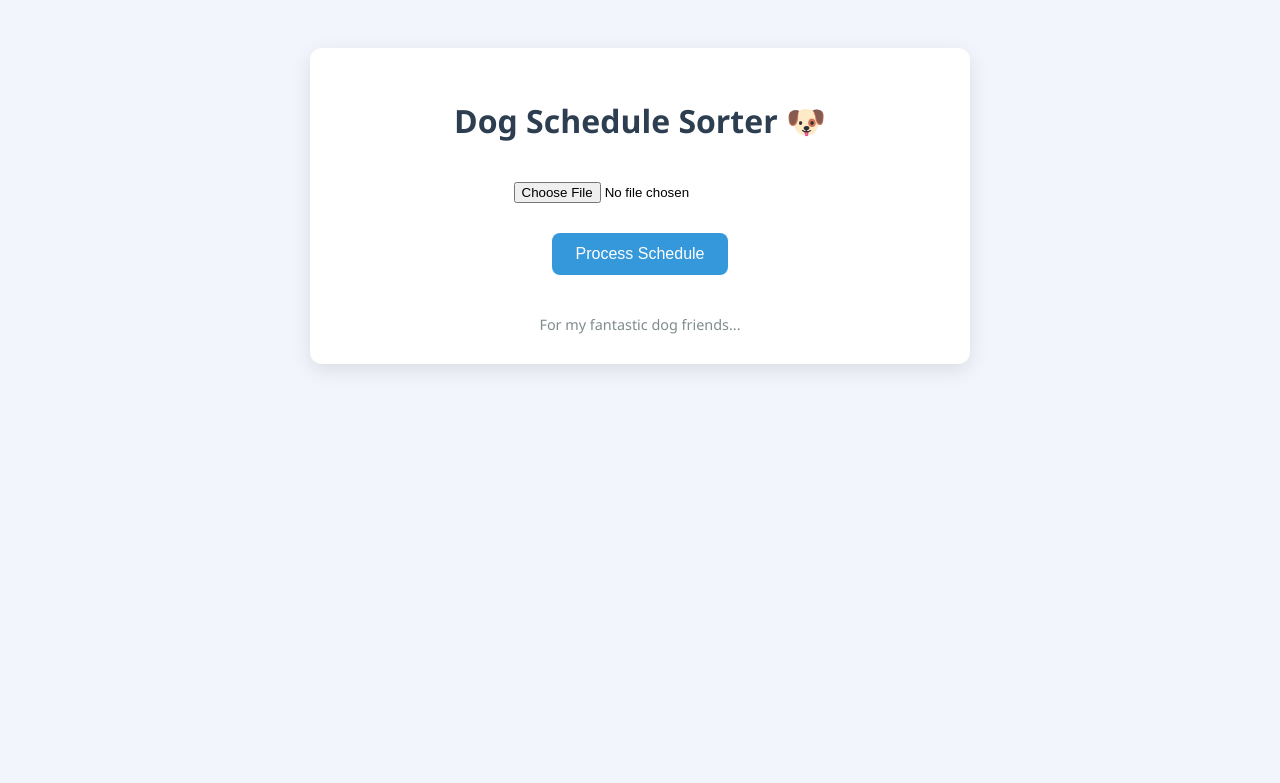
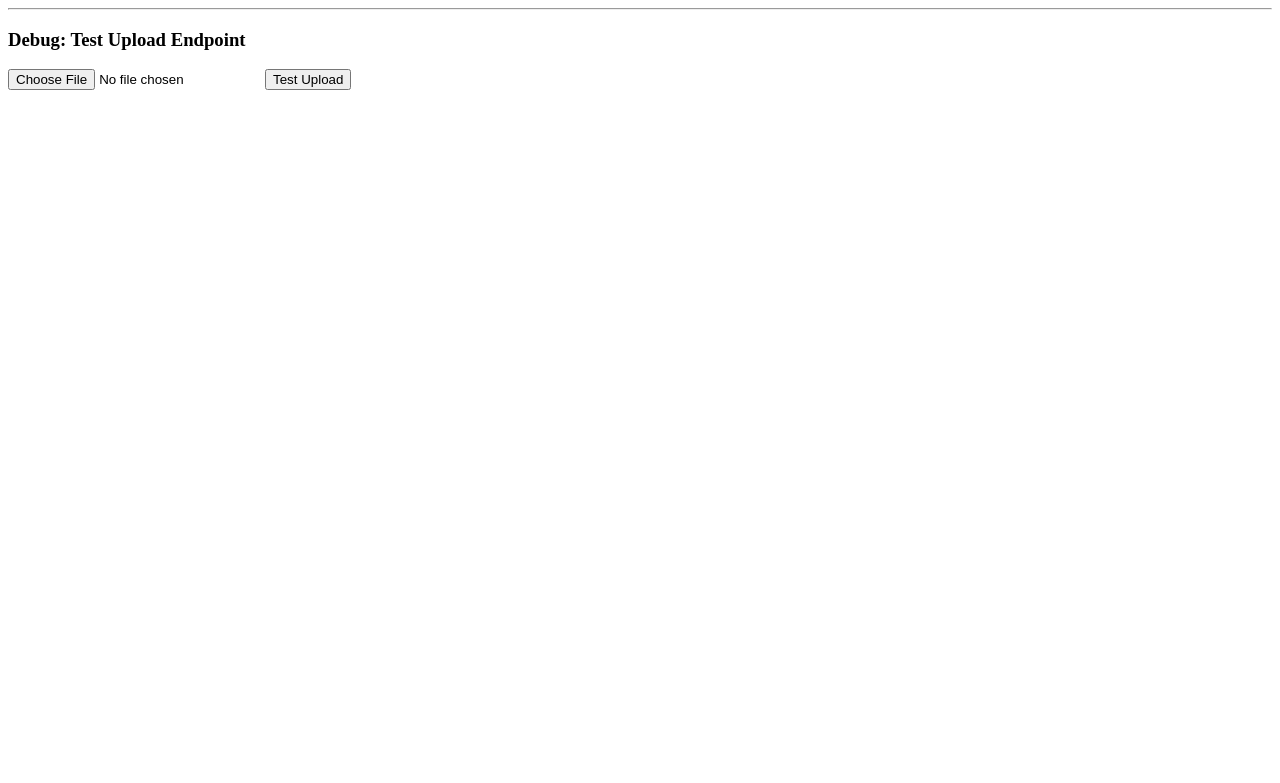
Before and after one commit to thesleepyrat/DogScheduling, a Flask app: page / in a window 1280 px wide. Shown: the top 783 px of the page. Run offline with Flask 3, Linux system fonts and the light colour scheme.

Commit message:
Update index.html

```diff
--- a/templates/index.html
+++ b/templates/index.html
@@ -1,109 +1,27 @@
-<!DOCTYPE html>
-<html lang="en">
-<head>
-    <meta charset="UTF-8">
-    <title>Dog Scheduling 🐶</title>
-    <style>
-        body {
-            font-family: 'Segoe UI', sans-serif;
-            background-color: #f2f6fc;
-            text-align: center;
-            padding: 40px;
-        }
-        .container {
-            background-color: white;
-            border-radius: 12px;
-            padding: 30px;
-            max-width: 600px;
-            margin: auto;
-            box-shadow: 0 6px 20px rgba(0,0,0,0.1);
-        }
-        h1 {
-            color: #2c3e50;
-            margin-bottom: 10px;
-        }
-        input[type=file] {
-            padding: 10px;
-            margin-top: 20px;
-        }
-        button {
-            background-color: #3498db;
-            color: white;
-            padding: 12px 24px;
-            border: none;
-            border-radius: 8px;
-            margin-top: 20px;
-            font-size: 16px;
-            cursor: pointer;
-        }
-        button:hover {
-            background-color: #2980b9;
-        }
-        .results {
-            margin-top: 30px;
-        }
-        table {
-            margin: auto;
-            border-collapse: collapse;
-        }
-        td, th {
-            border: 1px solid #ddd;
-            padding: 8px 12px;
-        }
-        th {
-            background-color: #ecf0f1;
-        }
-        .footer {
-            margin-top: 40px;
-            font-size: 0.9em;
-            color: #7f8c8d;
-        }
-    </style>
-</head>
-<body>
-    <div class="container">
-        <h1>Dog Schedule Sorter 🐶</h1>
-        <form method="POST" enctype="multipart/form-data">
-            <input type="file" name="file" required>
-            <br>
-            <button type="submit">Process Schedule</button>
-        </form>
+<hr>
+<h3>Debug: Test Upload Endpoint</h3>
+<form id="test-upload-form" method="POST" enctype="multipart/form-data" action="/test-upload">
+  <input type="file" name="file" required>
+  <button type="submit">Test Upload</button>
+</form>
+<div id="test-upload-result"></div>
 
-        {% if error %}
-            <p style="color: red;">{{ error }}</p>
-        {% endif %}
-
-        {% if success %}
-            <div class="results">
-                <h2>📊 Schedule Summary</h2>
-                <table>
-                    <tr>
-                        <th>Schedule</th>
-                        <th>Min Human Gap</th>
-                        <th>Min Dog Gap</th>
-                    </tr>
-                    {% for item in gap_info %}
-                        <tr>
-                            <td>{{ item.sheet }}</td>
-                            <td>{{ item.human_gap }}</td>
-                            <td>{{ item.dog_gap }}</td>
-                        </tr>
-                    {% endfor %}
-                </table>
-
-                {% if failed_sheets %}
-                    <p style="color: orange;">⚠️ Failed to schedule: {{ failed_sheets | join(', ') }}</p>
-                {% endif %}
-
-                <a href="/download">
-                    <button style="margin-top: 20px;">Download Sorted Schedule</button>
-                </a>
-            </div>
-        {% endif %}
-
-        <div class="footer">
-            For my fantastic dog friends...
-        </div>
-    </div>
-</body>
-</html>
+<script>
+  document.getElementById('test-upload-form').addEventListener('submit', async (e) => {
+    e.preventDefault();
+    const form = e.target;
+    const data = new FormData(form);
+    const resultDiv = document.getElementById('test-upload-result');
+    resultDiv.textContent = 'Uploading...';
+    try {
+      const res = await fetch('/test-upload', {
+        method: 'POST',
+        body: data
+      });
+      const text = await res.text();
+      resultDiv.textContent = text;
+    } catch (err) {
+      resultDiv.textContent = 'Upload failed: ' + err;
+    }
+  });
+</script>
```
